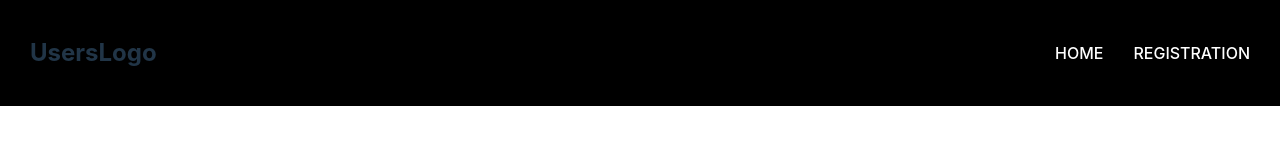
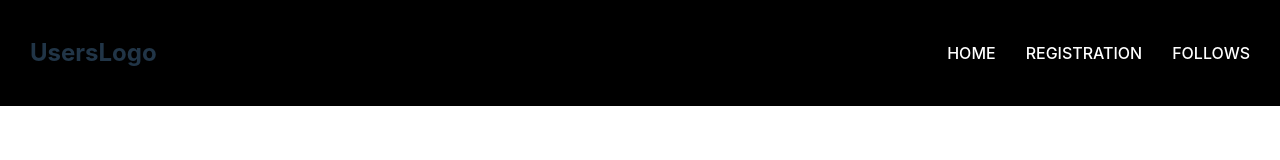
Before and after one commit to sheva3666/users-react, a React (Vite) app: page / in a window 1280 px wide. Shown: the top 160 px of the page. Built offline with nearby package versions, Linux system fonts and the light colour scheme; no server answers.

Commit message:
feat: added folowing for users

```diff
--- /dev/null
+++ b/src/components/FollowedUsersPage/FollowedUsersPage.css
@@ -0,0 +1,6 @@
+.page-container {
+    display: grid;
+    grid-template-columns: 1fr 1fr 1fr;
+    gap: 40px;
+    margin-top: 80px;
+}
--- /dev/null
+++ b/src/components/FollowedUsersPage/FollowedUsersPage.jsx
@@ -0,0 +1,19 @@
+import useFollowedUsers from "../../hooks/useFollowedUsers";
+import UserCard from "../UsersPage/components/UserCard/UserCard";
+import "./FollowedUsersPage.css";
+
+const FollowedUsersPage = () => {
+  const { users } = useFollowedUsers();
+
+  return (
+    <div className="page-container">
+      {!users.length ? (
+        <h2>No users followed yet.</h2>
+      ) : (
+        users.map((user) => <UserCard key={user.id} user={user} />)
+      )}
+    </div>
+  );
+};
+
+export default FollowedUsersPage;
--- a/src/components/Header/Header.jsx
+++ b/src/components/Header/Header.jsx
@@ -13,6 +13,9 @@ const Header = () => {
         <Link className="header_nav-link" to={StaticRoutes.registration}>
           Registration
         </Link>
+        <Link className="header_nav-link" to={StaticRoutes.follows}>
+          Follows
+        </Link>
       </div>
     </div>
   );
--- a/src/components/UserDetailsPage/UserDetailsPage.jsx
+++ b/src/components/UserDetailsPage/UserDetailsPage.jsx
@@ -1,15 +1,34 @@
-import { useParams } from "react-router";
+import { useNavigate, useParams } from "react-router";
 import useFetchSingleUser from "../../hooks/useFetchSingleUser";
+import LoadingSpinner from "../common/Loading/LoadingSpinner";
+import useFollowedUsers from "../../hooks/useFollowedUsers";
+import { StaticRoutes } from "../../routes";
 import "./UserDetailsPage.css";
-import LoadingSpinner from "../common/Loading/LoadingSpinner";
 
 const UserDetailsPage = () => {
   const { userId } = useParams();
   const { user = {}, loading } = useFetchSingleUser(userId);
+  const navigate = useNavigate();
+
+  const { users, setUserToFollow, removeUserFromFollowed } = useFollowedUsers();
+
+  const isFollowed = users.find((u) => u.id === user.id);
+
+  console.log(isFollowed);
 
   if (loading) {
     return <LoadingSpinner />;
   }
+
+  const handleClick = (e) => {
+    e.preventDefault();
+    if (isFollowed) {
+      removeUserFromFollowed(user.id);
+    } else {
+      setUserToFollow(user);
+      navigate(StaticRoutes.follows);
+    }
+  };
 
   return (
     <div className="container">
@@ -17,6 +36,9 @@ const UserDetailsPage = () => {
       <h4 className="name">Last name: {user.last_name}</h4>
       <img src={user.avatar} alt={user.last_name} />
       <p>Email: {user.email}</p>
+      <button onClick={(e) => handleClick(e)}>
+        {isFollowed ? "Unfollow" : "Follow"}
+      </button>
     </div>
   );
 };
--- /dev/null
+++ b/src/hooks/useFollowedUsers.jsx
@@ -0,0 +1,24 @@
+import { useState } from "react";
+
+const useFollowedUsers = () => {
+  const key = "usersToFollow";
+  const [followedUsers, setFollowedUsers] = useState(
+    JSON.parse(localStorage.getItem(key)) || []
+  );
+
+  const setUserToFollow = (userToFollow) => {
+    followedUsers.push(userToFollow);
+    localStorage.setItem(key, JSON.stringify(followedUsers));
+    setFollowedUsers((prevUsers) => [...prevUsers, userToFollow]);
+  };
+
+  const removeUserFromFollowed = (userId) => {
+    const newFollowedUsers = followedUsers.filter((user) => userId !== user.id);
+    localStorage.setItem(key, JSON.stringify(newFollowedUsers));
+    setFollowedUsers(newFollowedUsers);
+  };
+
+  return { users: followedUsers, setUserToFollow, removeUserFromFollowed };
+};
+
+export default useFollowedUsers;
--- a/src/routes.js
+++ b/src/routes.js
@@ -1,3 +1,4 @@
+import FollowedUsersPage from "./components/FollowedUsersPage/FollowedUsersPage";
 import UserCreationPage from "./components/UserCreationPage/UserCreationPage";
 import UserDetailsPage from "./components/UserDetailsPage/UserDetailsPage";
 import UsersPage from "./components/UsersPage/UsersPage";
@@ -6,6 +7,7 @@ export const StaticRoutes = {
   home: "/",
   userDetails: "/:userId",
   registration: "/registration",
+  follows: "/follows",
 };
 
 export const routes = [
@@ -21,4 +23,8 @@ export const routes = [
     path: StaticRoutes.registration,
     Compoment: UserCreationPage,
   },
+  {
+    path: StaticRoutes.follows,
+    Compoment: FollowedUsersPage,
+  },
 ];
```
